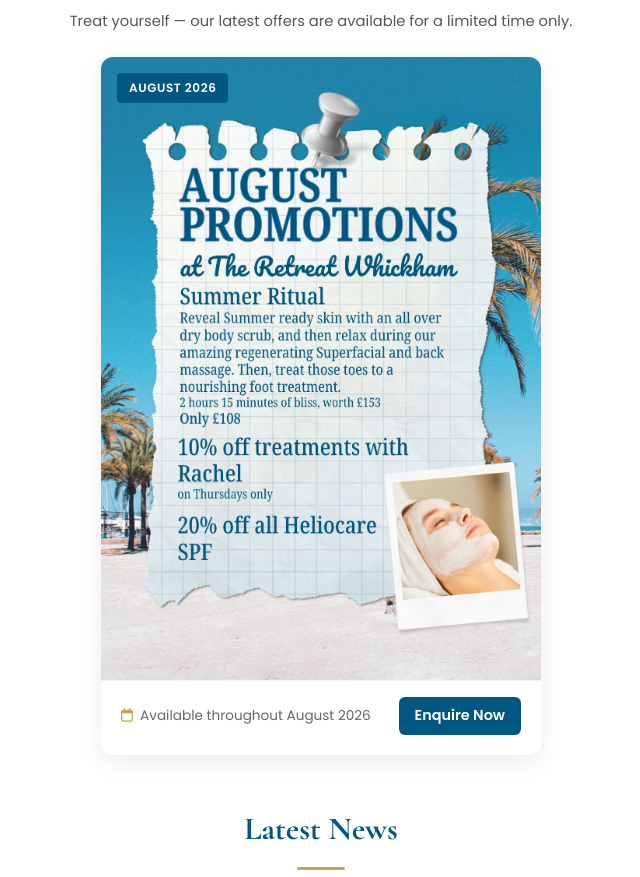
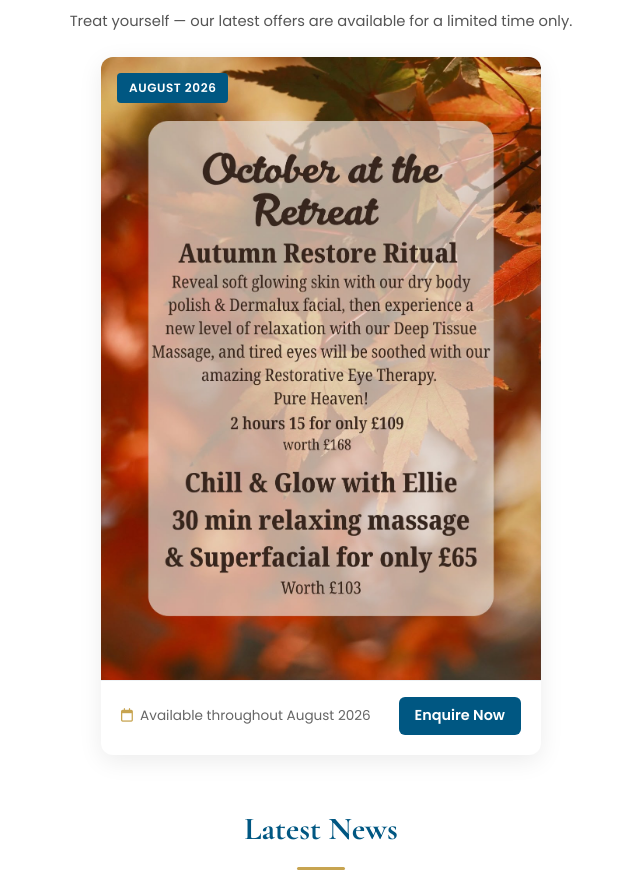
Before and after one commit to TheRetreatWickham/TheRetreatWickham, a website: page public/promotions.html in a window 1280 px wide. Shown: the part 544-1421 px from the top of the page, without its empty margins (319-959 px from the left). Drawn offline with nearby package versions, Linux system fonts and the light colour scheme.

Commit message:
Adding october promos poster

```diff
--- a/public/promotions.html
+++ b/public/promotions.html
@@ -153,8 +153,8 @@
                     <article class="promo-card reveal">
                         <div class="promo-card__badge">August 2026</div>
                         <div class="promo-card__img-wrap">
-                            <img src="/assets/images/august-promo.jpeg"
-                                alt="August 2026 promotions poster — Spring Ritual of Renewal, Medik8 Retinal offer and Superfacial at The Retreat Whickham"
+                            <img src="/assets/images/october-promo.jpeg"
+                                alt="October 2026 promotions poster — Spring Ritual of Renewal, Medik8 Retinal offer and Superfacial at The Retreat Whickham"
                                 loading="lazy">
                         </div>
                         <div class="promo-card__body">
```
Also changed, not shown: public/assets/images/archive/august-promo.jpeg (renamed from public/assets/images/august-promo.jpeg), public/assets/images/october-promo.jpeg (added).
